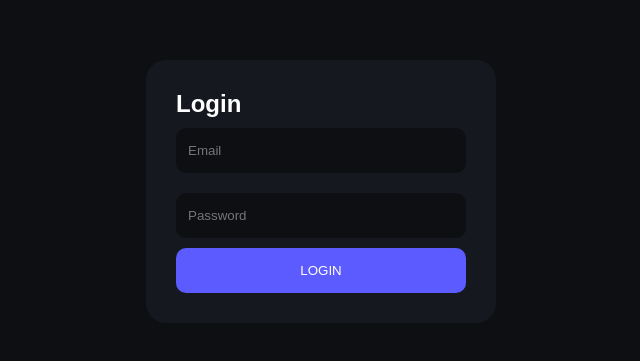
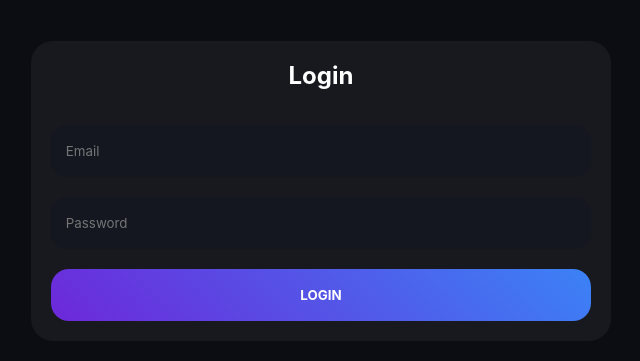
Before and after one commit to quinz1123/danz-tsuyoi-shop, a plain HTML site: page login.html in a window 1280 px wide. Shown: the part 209-570 px from the top of the page, without its empty margins (319-959 px from the left). Drawn offline with Linux system fonts and the light colour scheme.

Commit message:
Update style.css

```diff
--- a/style.css
+++ b/style.css
@@ -1,43 +1,49 @@
-*{margin:0;padding:0;box-sizing:border-box;font-family:Arial}
+*{margin:0;padding:0;box-sizing:border-box;font-family:Inter,Arial}
 
 body{
-background:#0e0f13;
+background:#0b0d12;
 color:white
 }
 
 .center{
 min-height:100vh;
 display:flex;
-justify-content:center;
-align-items:center
+align-items:center;
+justify-content:center
 }
 
-.card{
-background:#161820;
+.glass{
+background:rgba(255,255,255,.06);
+backdrop-filter:blur(12px);
+border-radius:25px;
 padding:30px;
-border-radius:20px;
 width:90%;
-max-width:350px
+max-width:380px;
+box-shadow:0 20px 50px rgba(0,0,0,.6)
 }
+
+h2{text-align:center;margin-bottom:25px}
 
 input,select{
 width:100%;
-height:45px;
+height:52px;
+border:none;
+border-radius:16px;
 margin:10px 0;
-border:none;
-border-radius:10px;
-padding:0 12px;
-background:#0e0f13;
-color:white
+background:#141720;
+color:white;
+padding:0 15px
 }
 
 button{
 width:100%;
-height:45px;
+height:52px;
 border:none;
-border-radius:10px;
-background:#5b5bff;
-color:white
+border-radius:18px;
+margin-top:10px;
+background:linear-gradient(45deg,#6d28d9,#3b82f6);
+color:white;
+font-weight:bold
 }
 
 .header{
@@ -46,15 +52,26 @@ font-size:22px
 }
 
 .menu{
-padding:20px;
+padding:0 20px;
 display:grid;
 grid-template-columns:1fr 1fr;
 gap:15px
 }
 
+.menu button{
+background:rgba(255,255,255,.08)
+}
+
+.card{
+margin:20px;
+background:rgba(255,255,255,.05);
+border-radius:22px;
+padding:20px
+}
+
 .server{
-background:#161820;
 margin:15px;
-padding:15px;
-border-radius:12px
+background:#141720;
+border-radius:18px;
+padding:15px
 }
```
